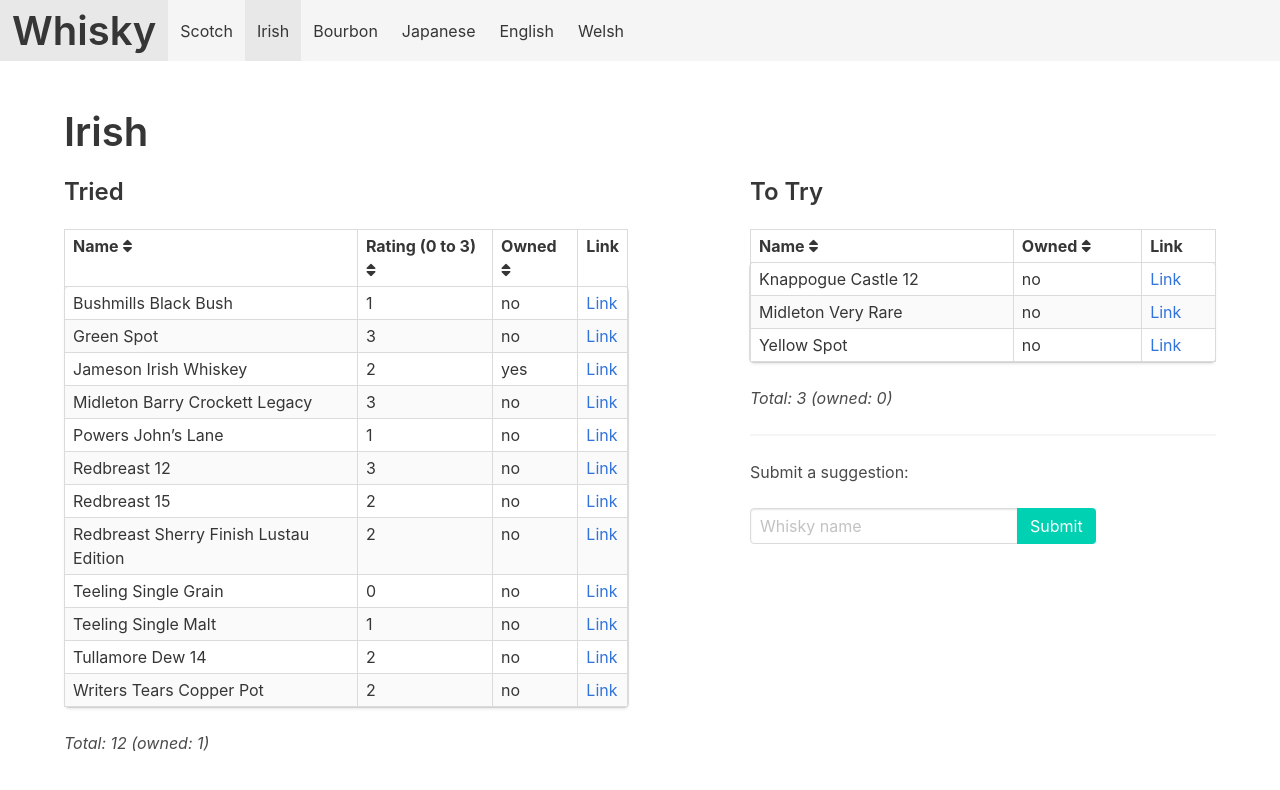
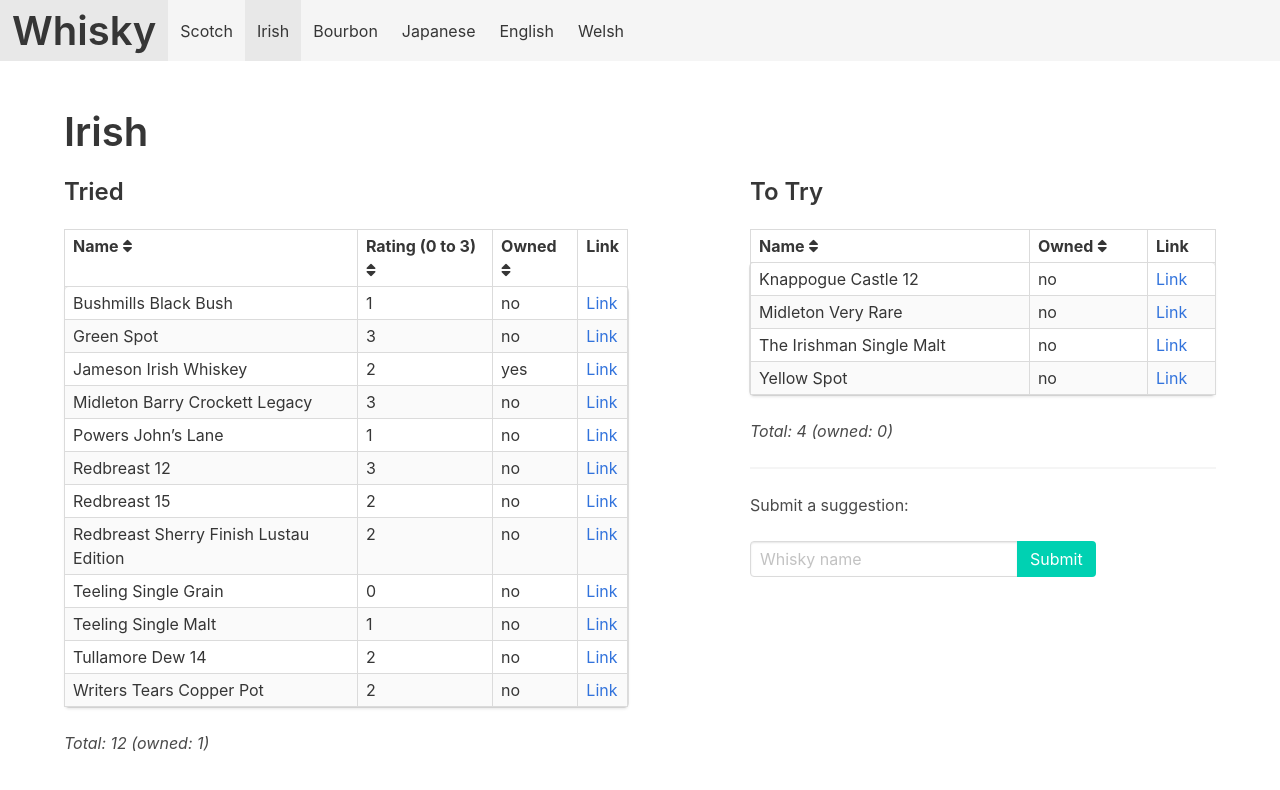
Before and after one commit to grega/whisky, a Jekyll site: the page built from irish.html, in a window 1280 px wide. Shown: the top 790 px of the page. Built offline with Jekyll 4.4.1, drawn with Linux system fonts in a browser that asks for light colours; nearby versions of some CDN libraries.

Commit message:
Update to_try.yml

```diff
--- a/_data/irish/to_try.yml
+++ b/_data/irish/to_try.yml
@@ -1,3 +1,4 @@
 - name: Yellow Spot
 - name: Midleton Very Rare
 - name: Knappogue Castle 12
+- name: The Irishman Single Malt
```
